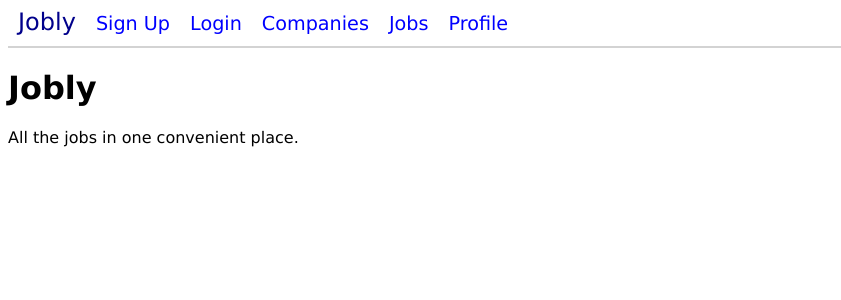
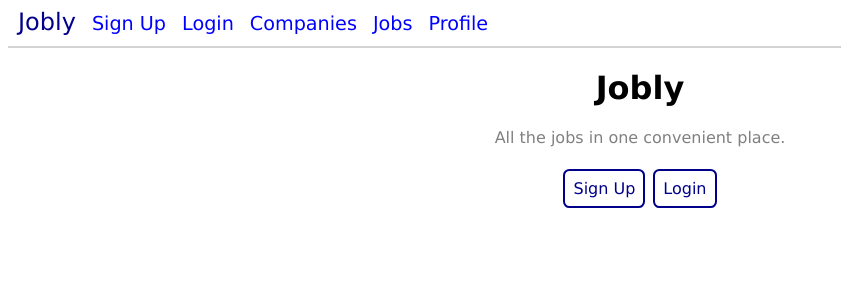
Before and after one commit to Carson-Barry/React-Jobly, a React (Create React App) app: page / in a window 1280 px wide. Shown: the top 300 px of the page, without its empty margins (0-841 px from the left). Built offline with nearby package versions, Linux system fonts and the light colour scheme; the HTML template or start-up script is replaced by a standard one.

Commit message:
added landing page

```diff
--- /dev/null
+++ b/src/Home.css
@@ -0,0 +1,20 @@
+.Home {
+    text-align: center;
+}
+.Home-button {
+    background-color: white;
+    margin: 0.25rem;
+    color: darkblue;
+    padding: 0.5rem;
+    border: 0.15rem solid darkblue;
+    border-radius: 0.4rem;
+    text-decoration: none;
+}
+.Home-button:hover {
+    background-color: darkblue;
+    color: white;
+}
+.Home-description {
+    margin-bottom: 2rem;
+    color: grey;
+}
--- a/src/Home.js
+++ b/src/Home.js
@@ -1,10 +1,14 @@
 import React from "react";
+import { Link } from "react-router-dom";
+import "./Home.css";
 
 const Home = () => {
     return (
         <div className="Home">
             <h1 className="Home-title">Jobly</h1>
             <p className="Home-description">All the jobs in one convenient place.</p>
+            <Link to="/signup" className="Home-button">Sign Up</Link>
+            <Link to="/login" className="Home-button">Login</Link>
         </div>
     );
 }
--- a/src/Navbar.css
+++ b/src/Navbar.css
@@ -10,7 +10,7 @@
     font-size: 1.2rem;
     text-decoration: none;
     color: blue;
-    margin-left: 20px;
+    margin-left: 1rem;
 
 }
 .Navbar-link:hover {
```
